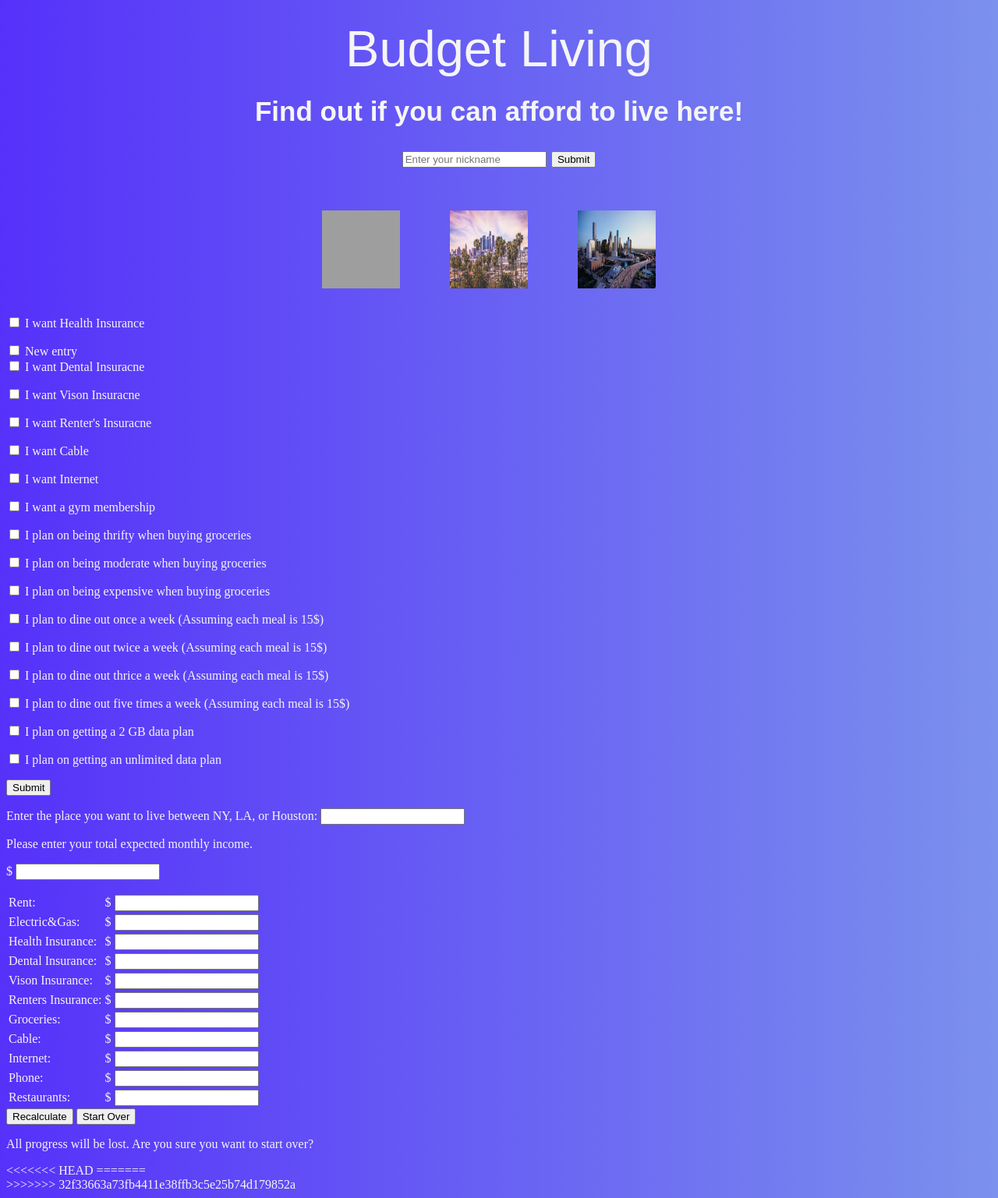
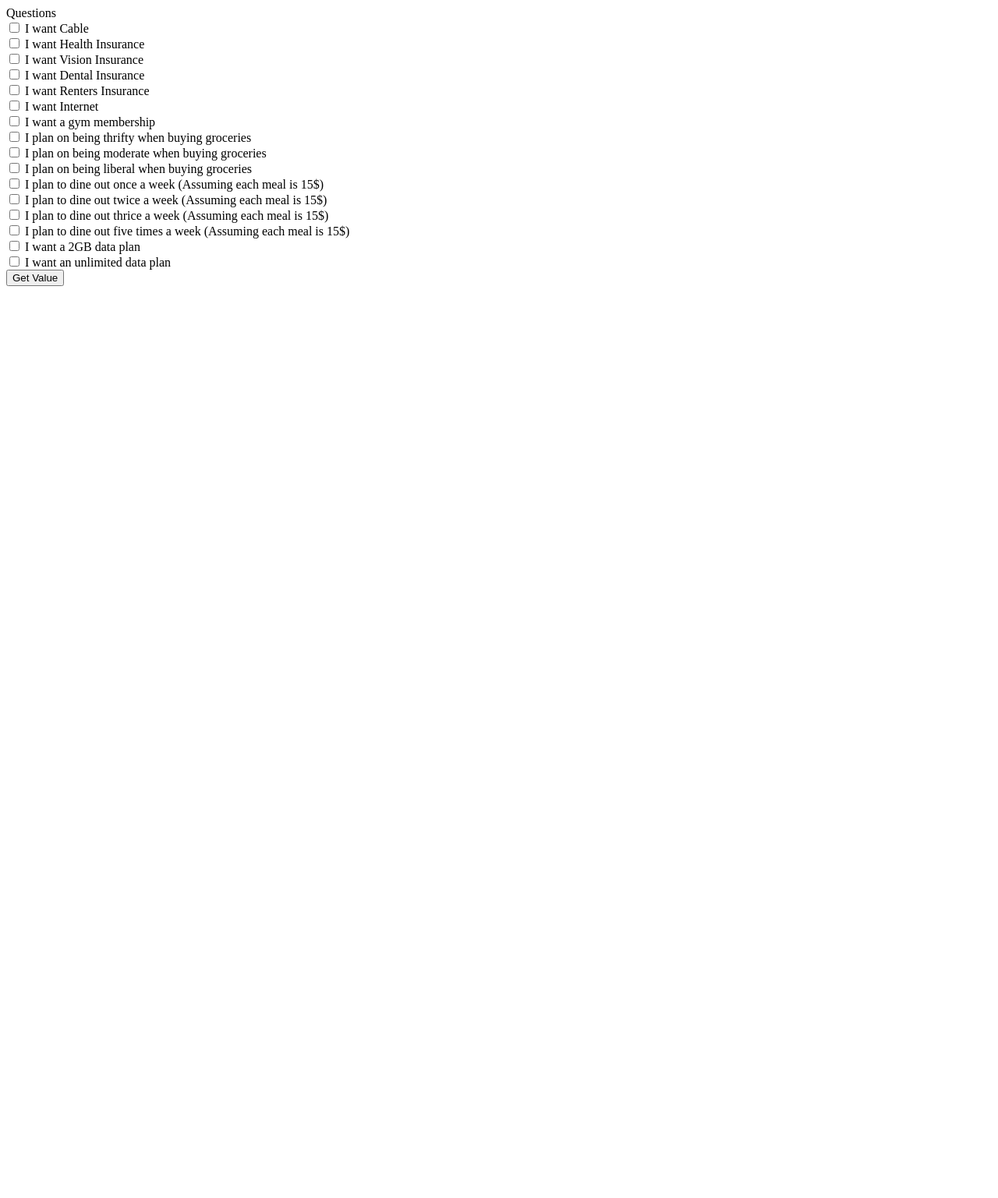
Before and after one commit to MaxASC20/flask, a Flask app: page / in a window 1280 px wide. Shown: the whole page at 78% size. After the commit the page ends 367 px from the top, so only its background shows below. Run offline with Flask 2, Linux system fonts and the light colour scheme; grey boxes are pictures that could not be loaded.

Commit message:
Update3s

```diff
--- a/templates/index.html
+++ b/templates/index.html
@@ -1,265 +1,103 @@
+<!DOCTYPE html>
+<html>
+    <body>
+        <label>Questions</label><br/>
+        <input type="checkbox" id="checkbox1" name="cable" value="$100"> I want Cable <br/>
+        <input type="checkbox" id="checkbox2" name="health" value="$150"> I want Health Insurance   <br/>
 
-<html>
+        <input type="checkbox" id="checkbox3" name="vision" value="$120"> I want Vision Insurance <br/>
+        <input type="checkbox" id="checkbox4" name="dental" value="$111"> I want Dental Insurance <br/>
+        <input type="checkbox" id="checkbox5" name="renters" value="$30"> I want Renters Insurance <br/>
+        <input type="checkbox" id="checkbox6" name="internet" value="$100"> I want Internet <br/>
+        <input type="checkbox" id="checkbox7" name="gym" value="$53"> I want a gym membership <br/>
+        <input type="checkbox" id="checkbox8" name="thrifty" value="$200"> I plan on being thrifty when buying groceries <br/>
+        <input type="checkbox" id="checkbox9" name="moderate" value="$243"> I plan on being moderate when buying groceries <br/>
+        <input type="checkbox" id="checkbox10" name="liberal" value="$321"> I plan on being liberal when buying groceries <br/>
+        <input type="checkbox" id="checkbox11" name="once" value="$60"> I plan to dine out once a week (Assuming each meal is 15$)<br/>
+        <input type="checkbox" id="checkbox12" name="twice" value="$120"> I plan to dine out twice a week (Assuming each meal is 15$) <br/>
+        <input type="checkbox" id="checkbox13" name="thrice" value="$180"> I plan to dine out thrice a week (Assuming each meal is 15$) <br/>
+        <input type="checkbox" id="checkbox14" name="five" value="$300"> I plan to dine out five times a week (Assuming each meal is 15$) <br/>
+        <input type="checkbox" id="checkbox15" name="dataplan" value="$30"> I want a 2GB data plan <br/>
+        <input type="checkbox" id="checkbox16" name="unlimiteddataplan" value="$30"> I want an unlimited data plan <br/>
 
-<head>
-    <title>Welcome!</title>
-    <link rel="stylesheet" href="../static/css/style.css">
-    <!-- bootstrap -->
-    <!-- <link href="https://cdn.jsdelivr.net/npm/bootstrap@5.0.2/dist/css/bootstrap.min.css" rel="stylesheet"
-        integrity="sha384-EVSTQN3/azprG1Anm3QDgpJLIm9Nao0Yz1ztcQTwFspd3yD65VohhpuuCOmLASjC" crossorigin="anonymous">  -->
-
-</head>
-
-<body>
-    <div class="container">
-        <div class="text">
-            <div>
-                <header>Budget Living</header>
-            </div>
-
-            <h1>Find out if you can afford to live here!</h1>
-            <div>
+        <button onclick="getValue()">Get Value</button>
+        <p id="p1"></p>
+        <script>
+            function getValue() {
+             var ele=[]
+              var cable = document.getElementById("checkbox1")
+              if(cable.checked){
+                    ele.push(cable.value);
+             }
+             var health = document.getElementById("checkbox2")
+              if(health.checked){
+                    ele.push(health.value);
+             }
+             var vision = document.getElementById("checkbox3")
+              if(vision.checked){
+                    ele.push(vision.value);
+             }
+             var dental= document.getElementById("checkbox4")
+              if(dental.checked){
+                    ele.push(dental.value);
+             }
+             var ren = document.getElementById("checkbox5")
+              if(ren.checked){
+                    ele.push(ren.value);
+             }
+             var int = document.getElementById("checkbox6")
+              if(int.checked){
+                    ele.push(int.value);
+             }
+             var gym = document.getElementById("checkbox7")
+              if(gym.checked){
+                    ele.push(gym.value);
+             }
+             var thr = document.getElementById("checkbox8")
+              if(thr.checked){
+                    ele.push(thr.value);
+             }
+             var mod = document.getElementById("checkbox9")
+              if(mod.checked){
+                    ele.push(mod.value);
+             }
+             var lib = document.getElementById("checkbox10")
+              if(lib.checked){
+                    ele.push(lib.value);
+             }
+             var one = document.getElementById("checkbox11")
+              if(one.checked){
+                    ele.push(one.value);
+             }
+             var twi = document.getElementById("checkbox12")
+              if(twi.checked){
+                    ele.push(twi.value);
+             }
+             var thri = document.getElementById("checkbox13")
+              if(thri.checked){
+                    ele.push(thri.value);
+             }
+             var five = document.getElementById("checkbox14")
+              if(five.checked){
+                    ele.push(five.value);
+             }
+             var data = document.getElementById("checkbox15")
+              if(data.checked){
+                    ele.push(data.value);
+             }
+             var udata = document.getElementById("checkbox16")
+              if(udata.checked){
+                    ele.push(udata.value);
+             }
+               if(ele.length>0){
+                document.getElementById("p1").innerHTML = ele;
+               }
+               else{
+               document.getElementById("p1").innerHTML = "You Dont have any thing";
+               }
+             }
 
 
-            </div>
-            <h2>
-                <form>
-                    <input type="text" name="nickname" placeholder="Enter your nickname" />
-                    <input type="submit" value="Submit" />
-                </form>
-            </h2>
-            <img id="NY" src="NYCimage.jpg">
-            <img id="LA" src="LAimage.jpg">
-            <img id="HU" src="houstonimage.jpg">
-        </div>
+        </script>
     </body>
 </html>
-
-
-<html>
-<head>
-    <title>Welcome!</title>
-    <link rel="stylesheet" href="../static/css/style.css">
-</head>
-<body>
-    <!-- <form method="post" action="/budget">
-        <!-- <label for="yearly_income">What's your yearly income?</label>
-        <input type='text' name='yearly_income'>
-        <label for="saving">Enter how much of your montly income you want to save</label>
-        <input type='text' name='saving'>
-        <label for="s_loans">Do you have student loans?</label>
-        <input type='text' name='s_loans'> -->
-<form>
-  <input type="checkbox" id="insurance1" name="health_insurance" value= 400$>
-  <label for="insurance1"> I want Health Insurance </label><br>
-</form>
-
-<div class="checkbox">
-<label>
-    <input type="checkbox" name="dental_insurance" value="edit"> New entry
-</label>
-<form>
-    <input type="checkbox" id="insurance2" name="dental_insurance" value= $50>
-    <label for="insurance2"> I want Dental Insuracne </label><br>
-</form>
-<form>
-    <input type="checkbox" id="insurance3" name="vision_insurance" value= $30>
-    <label for="insurance3"> I want Vison Insuracne </label><br>
-</form>
-<form>
-    <input type="checkbox" id="insurance4" name="renters_insurance" value= $30>
-    <label for="insurance4"> I want Renter's Insuracne </label><br>
-</form>
-<form>
-    <input type="checkbox" id="cable1" name="cable" value= $50>
-    <label for="cable"> I want Cable </label><br>
-</form>
-<form>
-    <input type="checkbox" id="internet1" name="internet" value= $100>
-    <label for="wi-fi"> I want Internet </label><br>
-</form>
-<form>
-    <input type="checkbox" id="gym" name="gym_membership" value= $53>
-    <label for="gyms"> I want a gym membership </label><br>
-</form>
-<form>
-    <input type="checkbox" id="groceries1" name="tgroc" value= 240$>
-    <label for="thifty"> I plan on being thrifty when buying groceries </label><br>
-</form>
-<form>
-    <input type="checkbox" id="groceries2" name="mgroc" value= 303$>
-    <label for="moderate"> I plan on being moderate when buying groceries </label><br>
-</form>
-<form>
-    <input type="checkbox" id="groceries3" name="egroc" value= 373$>
-    <label for="expensive"> I plan on being expensive when buying groceries </label><br>
-</form>
-<form>
-    <input type="checkbox" id="dining1" name="dino" value= 60$>
-    <label for="dining"> I plan to dine out once a week (Assuming each meal is 15$) </label><br>
-</form>
-<form>
-    <input type="checkbox" id="dining2" name="dint" value= 120$>
-    <label for="dining"> I plan to dine out twice a week (Assuming each meal is 15$) </label><br>
-</form>
-<form>
-    <input type="checkbox" id="dining3" name="dinth" value= 200$>
-    <label for="dining"> I plan to dine out thrice a week (Assuming each meal is 15$) </label><br>
-</form>
-<form>
-    <input type="checkbox" id="dining4" name="dinf" value= 300$>
-    <label for="dining"> I plan to dine out five times a week (Assuming each meal is 15$) </label><br>
-</form>
-<form>
-    <input type="checkbox" id="data_plan" name="data" value= 30$>
-    <label for="dining"> I plan on getting a 2 GB data plan </label><br>
-</form>
-<form>
-    <input type="checkbox" id="data_plan2" name="undata" value= 30$>
-    <label for="dining"> I plan on getting an unlimited data plan </label><br>
-</form>
-    <input type='submit'>
-</form>
-   <body>
-         <p class="border" id=divBorder3>
-         </p>
-        <div id=monthlySpending class="section">
-            <label for="place_tolive">Enter the place you want to live between NY, LA, or Houston:</label>
-            <input type='text' name='place_tolive'>
-            <table>
-        <div id=monthlyIncome class="section">
-            <p>
-               Please enter your total expected monthly income.
-            </p>
-            <p>
-               $ <input id="inputIncome" type="text">
-            </p>
-         </div>
-               <tr>
-                  <td>
-                     Rent:
-                  </td>
-                  <td>
-                     $ <input id="inputRent" type="text">
-                  </td>
-               </tr>
-               <tr>
-                  <td>
-                     Electric&Gas:
-                  </td>
-                  <td>
-                     $ <input id="inputElectric" type="text">
-                  </td>
-               </tr>
-               <tr>
-                  <td>
-                     Health Insurance:
-                  </td>
-                  <td>
-                     $ <input id="inputHealthInsur" type="text">
-                  </td>
-               </tr>
-                <tr>
-                  <td>
-                     Dental Insurance:
-                  </td>
-                  <td>
-                     $ <input id="inputDentalInsur" type="text">
-                  </td>
-               </tr>
-                <tr>
-                  <td>
-                     Vison Insurance:
-                  </td>
-                  <td>
-                     $ <input id="inputVisionInsur" type="text">
-                  </td>
-               </tr>
-                <tr>
-                  <td>
-                     Renters Insurance:
-                  </td>
-                  <td>
-                     $ <input id="inputRentersInsur" type="text">
-                  </td>
-               </tr>
-               <tr>
-                  <td>
-                     Groceries:
-                  </td>
-                  <td>
-                     $ <input id="inputGrocery" type="text">
-                  </td>
-               </tr>
-               <tr>
-                  <td>
-                     Cable:
-                  </td>
-                  <td>
-                     $ <input id="inputCable" type="text">
-                  </td>
-               </tr>
-               <tr>
-                  <td>
-                     Internet:
-                  </td>
-                  <td>
-                     $ <input id="inputInternet" type="text">
-                  </td>
-               </tr>
-               <tr>
-                  <td>
-                     Phone:
-                  </td>
-                  <td>
-                     $ <input id="inputPhone" type="text">
-                  </td>
-                </tr>
-               <tr>
-                  <td>
-                     Restaurants:
-                  </td>
-                  <td>
-                     $ <input id="inputRestaurant" type="text">
-                  </td>
-               </tr>
-            </table>
-        </div>
-         <button id=recalculateButton>
-         Recalculate </button>
-         <button id=startOverButton>
-         Start Over </button>
-         <!--Hide All Sections except Section 1-->
-         <script>
-            $("#startOverButton").hide();
-            $("#recalculateButton").hide();
-            $("#divBorder1").hide();
-            $("#divBorder2").hide();
-            $("#divBorder3").hide();
-            $("#divBorder4").hide();
-            $("#divBorder5").hide();
-            $(':input').not(':button, :submit, :reset').removeAttr('checked').removeAttr('selected').not(':checkbox, :radio, select').val('');
-         </script>
-      </div>
-      <!--Warn User-->
-      <div id="dialog" title="Start Over">
-         <p>
-            All progress will be lost. Are you sure you want to start over?
-         </p>
-      </div>
-   </body>
-</html>
-
-<<<<<<< HEAD
-=======
-
-    </div>
-
-    <!-- <script src="https://cdn.jsdelivr.net/npm/bootstrap@5.0.2/dist/js/bootstrap.bundle.min.js"
-        integrity="sha384-MrcW6ZMFYlzcLA8Nl+NtUVF0sA7MsXsP1UyJoMp4YLEuNSfAP+JcXn/tWtIaxVXM"
-        crossorigin="anonymous"></script> -->
-</body>
-
-</html>
-
->>>>>>> 32f33663a73fb4411e38ffb3c5e25b74d179852a
```
